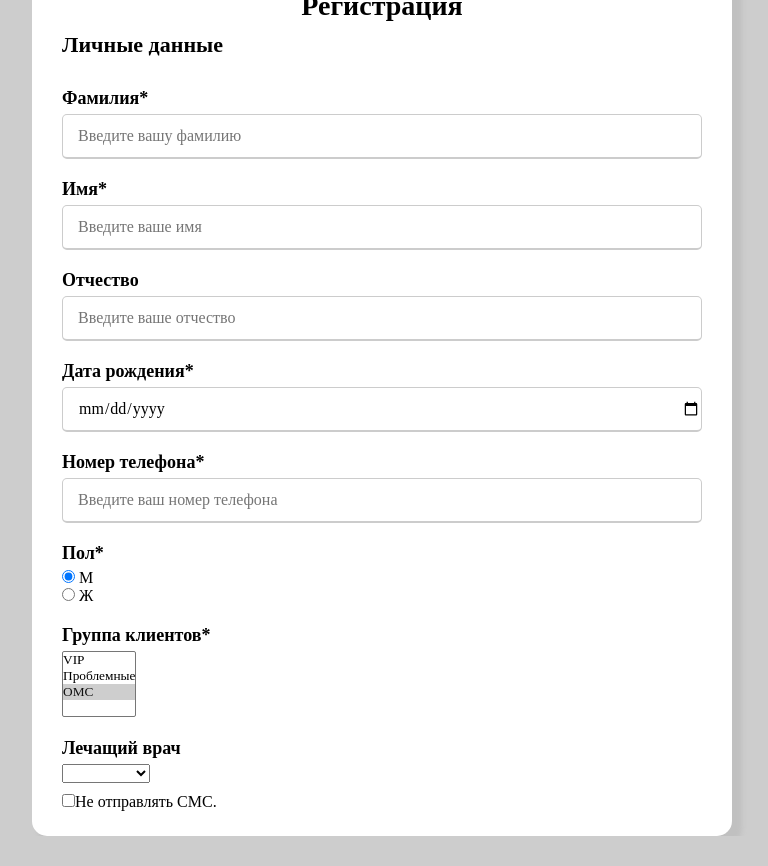
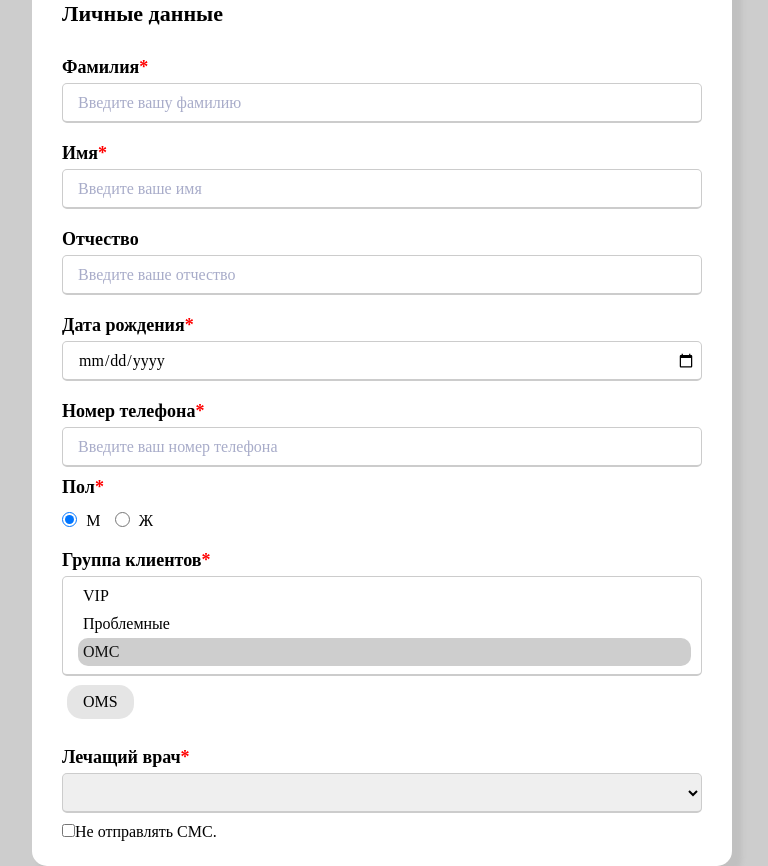
Before and after one commit to AlmelK/VueForm, a Vue app: page / in a window 1280 px wide. Shown: the whole page, without its empty margins (258-1026 px from the left). Before the commit the page ends 836 px from the top, so only its background shows below. Built offline with nearby package versions, Linux system fonts and the light colour scheme.

Commit message:
some more sass changes

```diff
--- a/src/components/HelloWorld.vue
+++ b/src/components/HelloWorld.vue
@@ -4,38 +4,78 @@
     <form class="sign-up">
       <div class="title2">Личные данные</div>
       <div class="personal-info">
-
         <div class="form-group">
-          <label for="surName">Фамилия*</label>
-          <input type="text" id="surName" v-model="surname" placeholder="Введите вашу фамилию"/>
+          <label for="surName">Фамилия</label>
+          <input
+            type="text"
+            id="surName"
+            v-model="surname"
+            placeholder="Введите вашу фамилию"
+          />
         </div>
         <div class="form-group">
-          <label for="name">Имя*</label>
-          <input type="text" id="name" v-model="clientName" placeholder="Введите ваше имя"/>
+          <label for="name">Имя</label>
+          <input
+            type="text"
+            id="name"
+            v-model="clientName"
+            placeholder="Введите ваше имя"
+          />
+        </div>
+        <div class="form-group-not-important">
+          <label for="third_name">Отчество</label>
+          <input
+            type="text"
+            id="third_name"
+            v-model="thirdName"
+            placeholder="Введите ваше отчество"
+          />
         </div>
         <div class="form-group">
-          <label for="third_name">Отчество</label>
-          <input type="text" id="third_name" v-model="thirdName" placeholder="Введите ваше отчество"/>
+          <label for="birth_day">Дата рождения</label>
+          <input
+            type="date"
+            id="birth_day"
+            v-model="birthday"
+            placeholder="Введите вашу дату рождения"
+          />
         </div>
         <div class="form-group">
-          <label for="birth_day">Дата рождения*</label>
-          <input type="date" id="birth_day" v-model="birthday" placeholder="Введите вашу дату рождения"/>
+          <label for="phone">Номер телефона</label>
+          <input
+            type="tel"
+            id="phone"
+            v-model="phoneNumber"
+            placeholder="Введите ваш номер телефона"
+          />
         </div>
-        <div class="form-group">
-          <label for="phone">Номер телефона*</label>
-          <input type="tel" id="phone" v-model="phoneNumber" placeholder="Введите ваш номер телефона"/>
-        </div>
-        <div class="form-group-radio">
-          <label for="chooseGender">Пол*</label>
-          <div id="chooseGender" v-for="(gend, index) in genders" :key="index">
-            <input type="radio" :value="gend.value" v-model="gender" />
-            {{ gend.gen }}
+
+        <div class="gender-radio">
+          <label class="label_gen" for="gender">Пол</label>
+          <div id="gender">
+              <input
+                class="radio"
+                type="radio"
+                id="m"
+                value="male"
+                v-model="gender"
+              />
+              <label for="m">М</label>
+
+              <input
+                class="radio"
+                type="radio"
+                id="f"
+                value="female"
+                v-model="gender"
+              />
+              <label for="f">Ж</label>
           </div>
         </div>
 
         <div class="form-group">
-          <label for="clientGroup">Группа клиентов*</label>
-          <select id="clientGroup" v-model="selectedGroups" multiple>
+          <label for="clientGroup">Группа клиентов</label>
+          <select id="clientGroup" v-model="selectedGroups" multiple size="0">
             <option
               v-for="(g, index) in clientsGroup"
               :value="g.value"
@@ -44,6 +84,10 @@
               {{ g.group }}
             </option>
           </select>
+          <div class="selected-options">
+              <div class="selected-opt" v-for="selected, index in selectedGroups" :key="index">{{selected}}</div>
+          </div>
+
         </div>
 
         <div class="form-group">
@@ -58,7 +102,6 @@
             </option>
           </select>
         </div>
-
         <div class="form-group-check">
           <input type="checkbox" id="sms" v-model="notSendSMS" />
           <label for="sms">Не отправлять СМС.</label>
@@ -78,16 +121,9 @@ export default {
       birthday: "",
       phoneNumber: "",
       gender: "male",
-      genders: [
-        {
-          gen: "М",
-          value: "male",
-        },
-        {
-          gen: "Ж",
-          value: "female",
-        },
-      ],
+      selectedGroups: ["OMS"],
+      doctor: "",
+      notSendSMS: false,
       clientsGroup: [
         {
           group: "VIP",
@@ -102,8 +138,6 @@ export default {
           value: "OMS",
         },
       ],
-      selectedGroups: ["OMS"],
-      doctor: "",
       doctors: [
         {
           doctorName: "Иванов",
@@ -118,7 +152,6 @@ export default {
           value: "Chernisheva",
         },
       ],
-      notSendSMS: false,
     };
   },
 };
@@ -132,6 +165,24 @@ $bottomPadTitle: 10px
   font-size: 18px
   font-weight: 600
   margin-bottom: 5px
+
+%important_fields
+  content: "*"
+  position: relative
+  font-size: 18px
+  color: red
+
+%input_forms
+  height: 40px
+  width: 100%
+  outline: none
+  border-radius: 5px
+  border: 1px solid #ccc
+  padding-left: 15px
+  padding-right: 5px
+  font-size: 16px
+  border-bottom-width: 2px
+  transition: all 0.3s ease
 
 .root
   min-width: 700px
@@ -159,6 +210,19 @@ $bottomPadTitle: 10px
       display: block
       justify-content: space-between
 
+      .form-group-not-important
+        margin: 20px 0 10px 0
+        width: 100%
+
+        label
+          @extend %form-group-labels
+
+        input, select
+           @extend %input_forms
+
+           &::placeholder
+            color: #a8acc9
+
       .form-group
         margin: 20px 0 10px 0
         width: 100%
@@ -166,31 +230,72 @@ $bottomPadTitle: 10px
         label
           @extend %form-group-labels
 
-        input
-          height: 45px
-          width: 100%
-          outline: none
-          border-radius: 5px
-          border: 1px solid #ccc
-          padding-left: 15px
-          font-size: 16px
-          border-bottom-width: 2px
-          transition: all 0.3s ease
+          &:after
+            @extend %important_fields
+
+        input, select
+          @extend %input_forms
+
+          &::placeholder
+            color: #a8acc9
+
+        select
+
 
           &:focus
             border-color: #696969
+      .gender-radio
 
-      .form-group-radio
-        margin: 20px 0 10px 0
+        .label_gen
+          font-size: 18px
+          font-weight: 600
+
+          &:after
+            @extend %important_fields
+
+        #gender
+          margin: 14px 0
+          display: flex
+          width: 15%
+          justify-content: space-between
+
+          label
+            margin-right: 5px
+
+          .radio
+            width: 15px
+            height: 15px
+
+      #clientGroup
+        height: 100px
+        padding-top: 5px
+        overflow-y: hidden
+
+        option
+          padding-bottom: 5px
+          padding-top: 5px
+          padding-left: 5px
+          margin-right: 5px
+          border-radius: 10px
+
+      .selected-options
+        display: flex
+        padding: 8px 5px
+        justify-content: start
         width: 100%
 
-        label
-          @extend %form-group-labels
+        .selected-opt
+          padding: 8px 16px
+          border-radius: 15px
+          background: #e5e5e5
+          margin-right: 10px
 
-        #chooseGender
-          width: 80%
-          display: inline-block
-          justify-content: space-around
+
+
+
+
+
+
 
 
 
```
